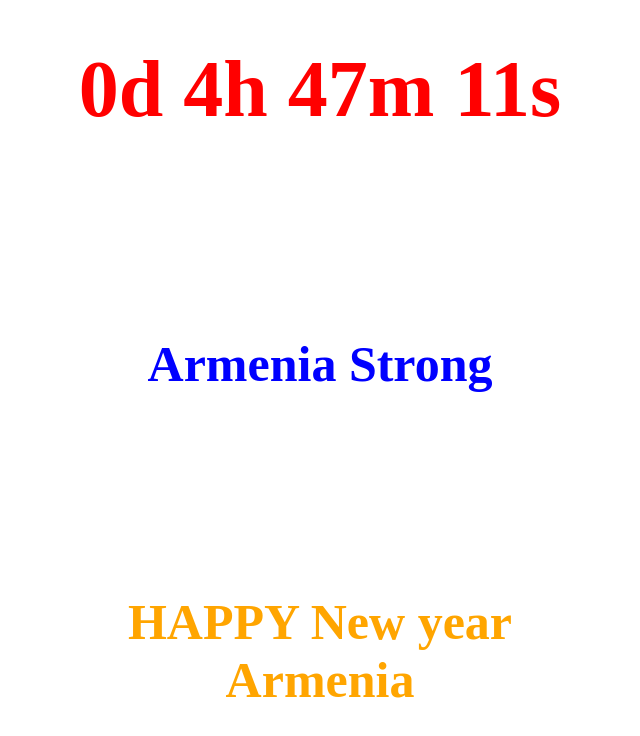
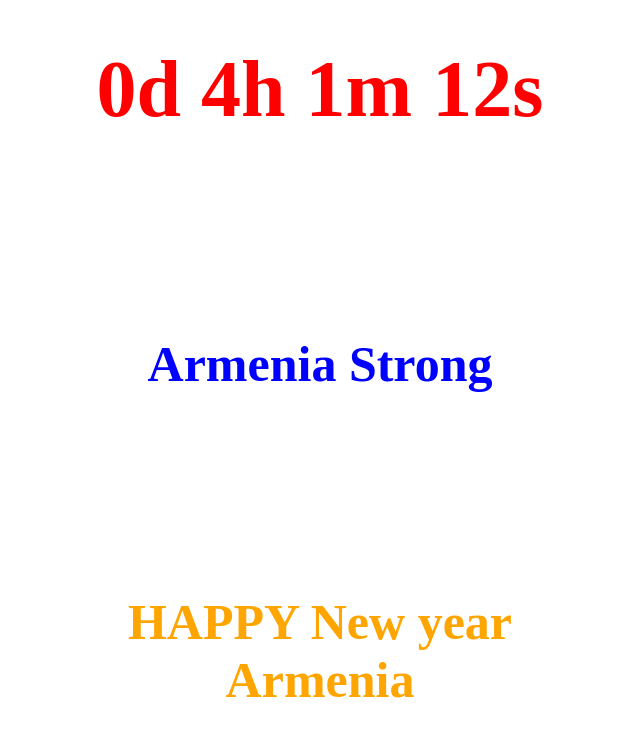
Before and after one commit to Xcho16/countdown, a plain HTML site: page index.html in a window 1280 px wide. Shown: the part 206-942 px from the top of the page, without its empty margins (320-960 px from the left). Drawn offline with Linux system fonts and the light colour scheme.

Commit message:
index.html

```diff
--- a/index.html
+++ b/index.html
@@ -30,7 +30,7 @@ h4{
         <h3>Armenia Strong</h3>
         <h4>HAPPY New year <br>Armenia</h4>
 <script>
-    var countDownDate = new Date("Dec 31, 2020 23:59:59").getTime();
+    var countDownDate = new Date("Dec 31, 2020 23:14:00").getTime();
     var x = setInterval(function(){
     var now = new Date().getTime();
     var distance = countDownDate - now;
```
